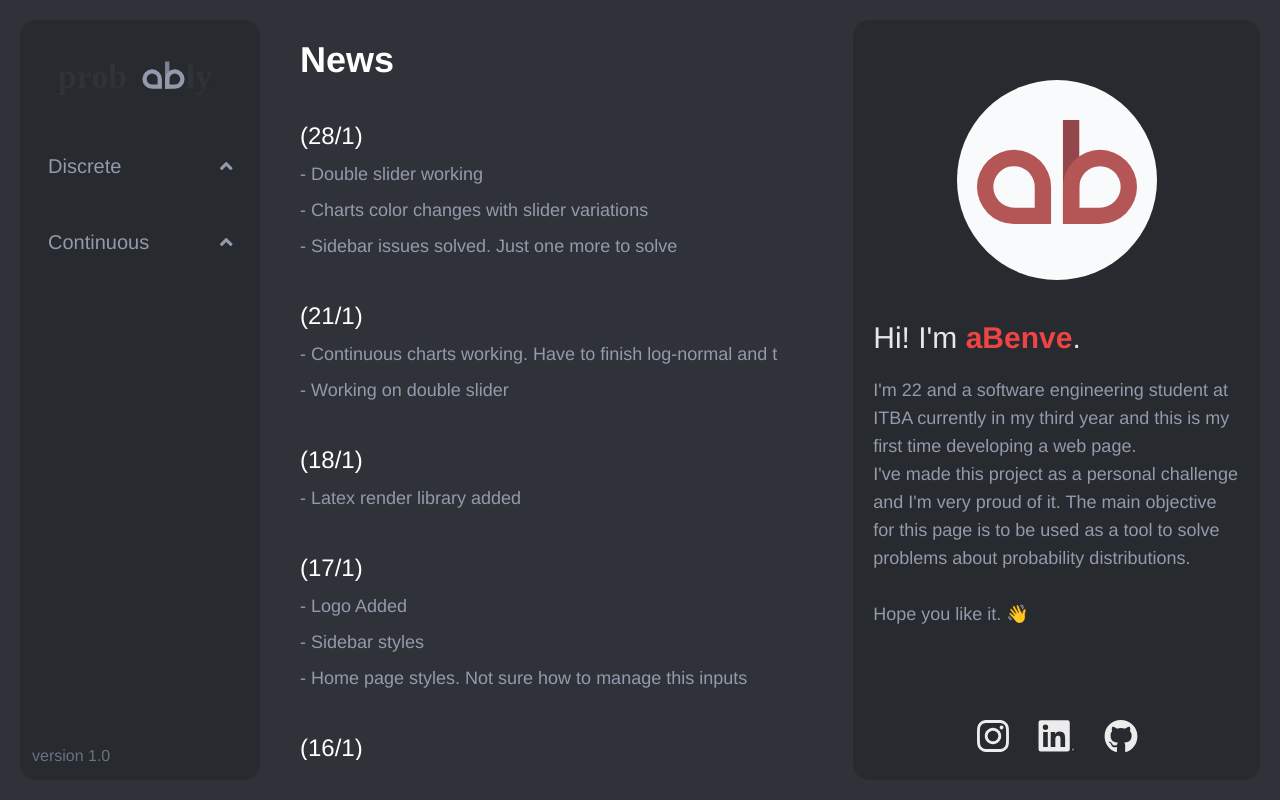
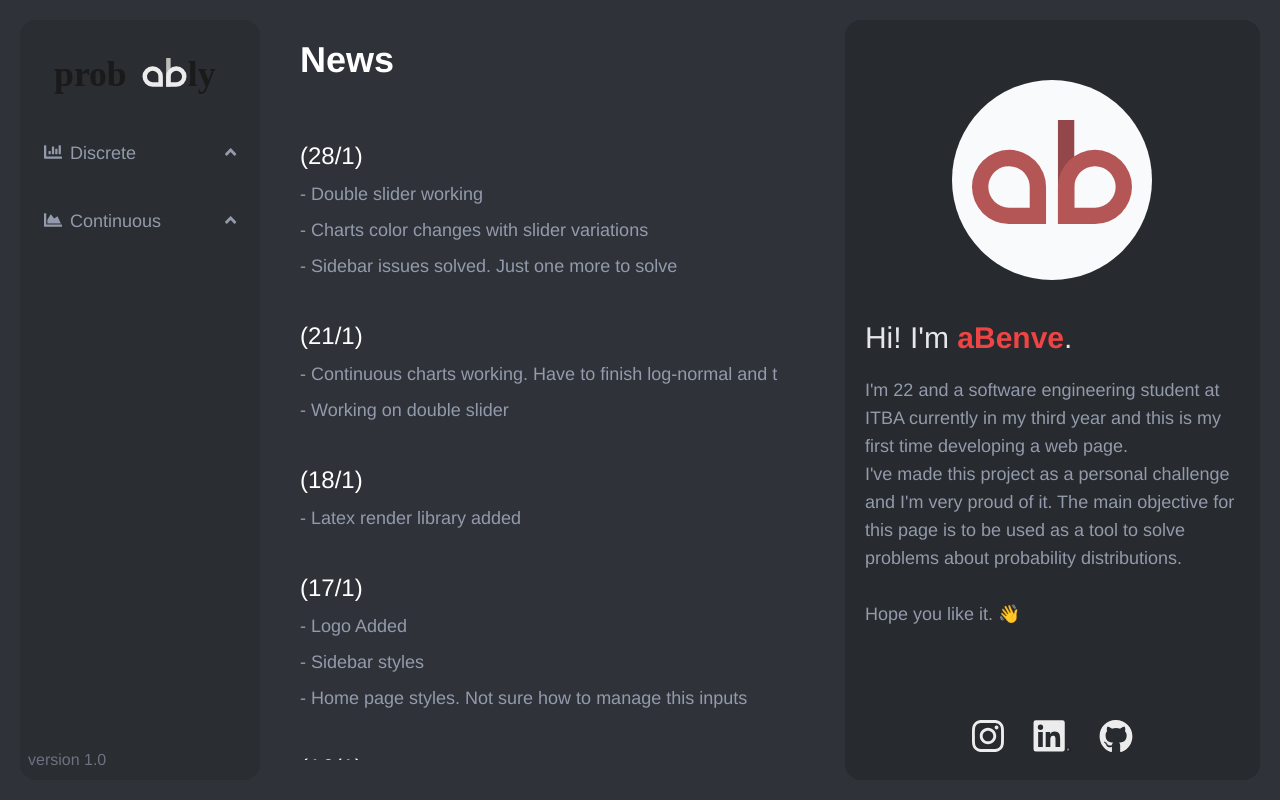
Before and after one commit to aBenve/probably, a Vue app: page / in a window 1280 px wide. Built offline with nearby package versions, Linux system fonts and the light colour scheme; what mathjax-vue3 would draw is missing.

Commit message:
Logo updated. Fixed sidebar issues and styles. Fixed little styling issue in the HomePage. Added the info for mean, variance and sd to the distributions.

```diff
--- a/src/App.vue
+++ b/src/App.vue
@@ -16,7 +16,7 @@ export default {
 
 :root{
   --gray-bg:#2f3339;
-  --black-principal:#272a2e;
+  --black-principal: #2a2d31;
   --black-darker:#252525;
   --text-gray:#939AAB;
   --my-ab-color:#b55656;
--- a/src/FAicons.js
+++ b/src/FAicons.js
@@ -1,4 +1,4 @@
-import { faUser, faBars, faTimes, faPlus, faMinus, faAngleDown, faAngleUp} from '@fortawesome/free-solid-svg-icons'
+import { faUser, faBars, faTimes, faPlus, faMinus, faAngleDown, faAngleUp, faChartArea, faChartBar} from '@fortawesome/free-solid-svg-icons'
 
 const icons = {
     faUser,
@@ -7,7 +7,9 @@ const icons = {
     faPlus,
     faMinus,
     faAngleDown,
-    faAngleUp
+    faAngleUp,
+    faChartArea,
+    faChartBar
 }
 
 export default icons;
--- a/src/components/DataArea.vue
+++ b/src/components/DataArea.vue
@@ -5,17 +5,37 @@
         {{ distribution.description.directions}}
       </div>
 
-      <div>
-        <div class="text-lg subtitle">
-          Density function
+      <div class="flex-col flex ">
+        <div class="flex-col text-lg">
+          <div class=" subtitle">
+            Density function
+          </div>
+          <math-jax class="equation transition duration-75 ease-out" :latex="distribution.description.equations[0].eq"/>
         </div>
-        <math-jax class="equation transition duration-75 ease-out" :latex="distribution.description.equations[0].eq"/>
 
-        <div v-if="distribution.type === 'Continuous'">
-          <div class="text-lg subtitle">
+        <div class="flex-col text-lg" v-if="distribution.type === 'Continuous'">
+          <div class=" subtitle">
             Probability distribution function
           </div>
           <math-jax class="equation transition duration-75 ease-out" :latex="distribution.description.equations[1].eq"/>
+        </div>
+        <div class="text-lg flex flex-col ">
+          <div class=" subtitle">
+            Mean
+          </div>
+          <math-jax class="equation transition duration-75 ease-out" :latex="distribution.description.equations[distribution.description.equations.length-3].eq"/>
+        </div>
+        <div class="text-lg flex flex-col">
+          <div class=" subtitle">
+            Variance
+          </div>
+          <math-jax class="equation transition duration-75 ease-out" :latex="distribution.description.equations[distribution.description.equations.length-2].eq"/>
+        </div>
+        <div class="text-lg flex flex-col">
+          <div class="subtitle">
+            SD
+          </div>
+          <math-jax class="equation transition duration-75 ease-out" :latex="distribution.description.equations[distribution.description.equations.length-1].eq"/>
         </div>
       </div>
     </div>
@@ -37,10 +57,11 @@ export default {
 <style scoped>
 
 .equation:hover{
-  color: var(--accent-color)
+  color: var(--lightest-gray)
 }
 .subtitle{
   color: var(--accent-color);
-  margin: 1rem 0
+  margin: 1rem 0;
+  display: flex;
 }
 </style>
--- a/src/components/Graph.vue
+++ b/src/components/Graph.vue
@@ -220,6 +220,6 @@ export default {
 }
 
 .graph{
-  background-color: #272A2E;
+  background-color: var(--black-principal);
 }
 </style>
--- a/src/components/MenuIcon.vue
+++ b/src/components/MenuIcon.vue
@@ -1,47 +1,24 @@
 <template>
-  <div  class="rounded-full flex hover:bg-gray-700 transition duration-75 ease-in  text-white text-xl mb-5"
+    <div  class="rounded-full flex hover:bg-gray-700 transition duration-75 ease-in  text-white text-xl mb-5 cursor-pointer"
           @click="openSideBar"
     >
       <fa icon="bars" :class="isSidebarOn ? 'opacity-0' : ''"/>
     </div>
     <transition name="slide">
-
-      <div  v-if="isSidebarOn" class=" z-10 absolute mobile-sidebar rounded-2xl left-5 top-5  overflow-x-hidden" >
-
-        <div class="flex flex-col justify-between h-full p-5">
-          <div class="flex flex-col">
-            <div class="flex justify-between flex-row  mb-10">
-              <router-link to="/">
-                <img  src="../assets/probABly-white.svg" alt="probab" height="10" width="120"/>
-              </router-link>
-              <div class="rounded-full flex hover:text-gray-500 transition duration-75 ease-in p-2 text-white text-xl">
-                <fa icon="times" @click="closeSidebar" />
-              </div>
-            </div>
-
-            <myDropdown name="Discrete"/>
-            <myDropdown name="Continuous"/>
-
-          </div>
-          <div class="text-lg text-gray-500">
-            version 1.0
-          </div>
-        </div>
-
+        <div v-if="isSidebarOn" class="z-20 absolute mobile-sidebar top-0 left-0  h-full" >
+          <sidebar @dropDown-option-clicked="closeSidebar"/>
         </div>
     </transition>
     <transition name="fade">
-    <div v-if="isSidebarOn" class="absolute top-0 left-0 opacity-20 w-full h-full" @click="closeSidebar" :style="{backgroundColor:'black'}" >
-
-    </div>
+      <div v-if="isSidebarOn" class=" z-10 absolute top-0 left-0 opacity-40 w-full h-full" @click="closeSidebar" :style="{backgroundColor:'black'}" ></div>
     </transition>
 </template>
 <script>
-import myDropdown from "./myDropdown";
+import Sidebar from "./sidebar/Sidebar";
 
 export default {
   name: 'MenuIcon',
-  components:{myDropdown},
+  components:{Sidebar},
   data: () => ({
     isSidebarOn: false,
 
@@ -88,9 +65,9 @@ export default {
 }
 
 .mobile-sidebar{
-  width: 15rem;
-  height: 40rem;
-  background-color: #272A2E;
+
+  background-color: var(--black-principal);
+
   -webkit-box-shadow: -2px -4px 50px 6px rgba(0,0,0,0.73);
   box-shadow: 25px 25px 50px 1px rgba(0,0,0,0.3);
 }
--- a/src/components/myDropdown.vue
+++ b/src/components/myDropdown.vue
@@ -1,8 +1,15 @@
 <template>
-  <button @click="toggle = !toggle" class="mt-4">
-    <div :class="toggle ? 'active':''" class=" mb-4 drop-options rounded-2xl p-2 px-4 text-xl font-medium transition duration-75 ease-in">
+  <button @click="toggle = !toggle" :class="toggle? 'active rounded-2xl' : ''">
+    <div :class="toggle ? 'dropdown-active':'drop-options'" class=" mb-4  rounded-2xl p-2 px-4 text-lg font-medium transition duration-75 ease-in">
       <div class="flex flex-row justify-between items-center">
-        {{name}}
+
+        <div class="flex-row ">
+          <fa :icon="mainIcon" class="mr-2"/>
+          <span>
+            {{name}}
+          </span>
+        </div>
+
         <transition name="rotate-arrow">
           <div>
             <fa :icon="toggle ? 'angle-down' : 'angle-up' " class=""/>
@@ -12,8 +19,8 @@
     </div>
     <transition name="slideBottom">
       <div  v-if="toggle" >
-        <div class="mb-2 drop-options-menu rounded-2xl  font-medium transition duration-75 ease-in" v-for="option in menu" :key="option">
-          <router-link  class="flex align-middle justify-center" :to="option.name">
+        <div class="mb-2 drop-options-menu rounded-2xl text-sm  font-medium transition duration-75 ease-in mx-2" v-for="option in menu" :key="option">
+          <router-link  class="flex align-middle justify-center" :to="option.name" @click="this.$emit('dropDown-option-clicked')">
             <div class="w-full h-full p-2">
               {{ option.name }}
             </div>
@@ -32,7 +39,12 @@ export default {
       name: {
         type: String,
         require: true,
+      },
+      mainIcon:{
+        type:String,
+        require: false
       }
+
   },
   data:() => ({
     toggle: false,
@@ -46,15 +58,18 @@ export default {
 </script>
 <style scoped>
 .active{
-  color: white;
-  font-weight: 600;
+  background: rgba(60, 60, 60, 0.3);
 }
+.dropdown-active{
+  font-weight: 700;
+  color: var(--lightest-gray);
+}
+
 .drop-options-menu:hover{
   background-color:rgba(47,51,57, 0.7);
 }
 .drop-options-menu{
   color:var(--text-gray);
-
 }
 .drop-options{
   color:var(--text-gray);
--- a/src/components/sidebar/Sidebar.vue
+++ b/src/components/sidebar/Sidebar.vue
@@ -1,21 +1,19 @@
 <template>
-      <div class="rounded-2xl left-5 top-5 overflow-x-hidden w-full">
-        <div class="flex flex-col justify-between h-full p-1 blur-effect-on-top">
+      <div class="rounded-2xl overflow-x-hidden sidebar flex flex-col justify-between h-full p-2">
         <div class="flex flex-col align-center">
           <div class="flex flex-row justify-center p-4">
             <router-link to="/">
               <div >
-                  <img class="zoom " src="../../assets/probABly-white.svg" alt="probab" height="10" width="200"/>
+                <img class="zoom " src="../../assets/probABly-white.svg" alt="probab" height="10" width="200" />
               </div>
             </router-link>
           </div>
-            <my-dropdown name="Discrete"/>
-            <my-dropdown name="Continuous"/>
+          <my-dropdown class="my-1" name="Discrete" mainIcon="chart-bar" @dropDown-option-clicked="this.$emit('dropDown-option-clicked')"/>
+          <my-dropdown class="my-1" name="Continuous" mainIcon="chart-area" @dropDown-option-clicked="this.$emit('dropDown-option-clicked')"/>
 
         </div>
         <div class="text-gray-500">
           version 1.0
-          </div>
         </div>
       </div>
 </template>
@@ -32,7 +30,10 @@ export default {
 </script>
 
 <style scoped>
-
+.sidebar{
+  background-color:var(--black-principal);
+  width: 15rem;
+}
 .zoom {
   transition: transform .2s; /* Animation */
   margin: 0 auto;
--- a/src/components/sidebar/SidebarPanel.vue
+++ b/src/components/sidebar/SidebarPanel.vue
@@ -1,9 +1,9 @@
 <template>
   <div class="mr-5 flex">
-    <div class="flex-row lg:hidden z-10 ">
+    <div class="flex-row lg:hidden ">
       <MenuIcon />
     </div>
-    <div class=" rounded-2xl p-2 sidebar hidden lg:flex text-white sidebar ">
+    <div class=" lg:flex hidden">
       <Sidebar/>
     </div>
   </div>
@@ -21,8 +21,5 @@ export default {
 </script>
 
 <style scoped>
-.sidebar{
-  width: 15rem;
-  background-color:var(--black-principal);
-}
+
 </style>
--- a/src/components/sliderTest.vue
+++ b/src/components/sliderTest.vue
@@ -21,17 +21,21 @@ export default {
 }
 </script>
 
-<style  src="@vueform/slider/themes/default.css">
+<style  >
 :root{
   --slider-connect-bg: #a594fe;
   --slider-bg: #252525;
-  --slider-height: 20px;
+  --slider-height: 19px;
   --slider-handle-width: 20px;
   --slider-handle-height: 20px;
-  --slider-handle-bg: radial-gradient(circle, rgba(0,0,0,1) 40%, rgba(165,148,254,1) 60%);
+  --slider-handle-bg: radial-gradient(circle, rgba(0,0,0,1) 50%, rgba(165,148,254,1) 60%);
   --slider-tooltip-bg: #a594fe;
 
   --slider-handle-ring-width: 3px;
   --slider-handle-ring-color: #a594fe30;
 }
 </style>
+
+<style src="@vueform/slider/themes/default.css">
+
+</style>
--- a/src/views/Home.vue
+++ b/src/views/Home.vue
@@ -1,7 +1,7 @@
 <template>
-  <div class="w-full flex flex-col lg:flex-row pr-5">
-    <div class="rounded-2xl p-0 lg:p-5 mb-5 lg:mb-0 lg:mr-5 lg:w-11/12 text-2xl flex flex-col" >
-      <div class="md:text-4xl text-xl text-white font-bold">
+  <div class="w-full flex flex-col lg:flex-row p-0 sm:pr-5 ">
+    <div class="rounded-2xl p-0 lg:p-5 mb-5 lg:mb-0  lg:w-11/12 text-2xl flex flex-col" >
+      <div class="md:text-4xl text-xl text-white font-bold mb-5">
         News
       </div>
       <div class=" overflow-y-auto">
--- a/src/views/MainLayout.vue
+++ b/src/views/MainLayout.vue
@@ -1,6 +1,6 @@
 <template>
-  <div class="bg flex-row lg:flex h-screen w-screen p-5 md:pr-0 sm:pr-0 justify-between overflow-y-auto md:overflow-hidden">
-    <SidebarPanel/>
+  <div class="bg  flex-row lg:flex h-screen w-screen p-5 md:pr-0 sm:pr-0 justify-between overflow-y-auto md:overflow-hidden">
+    <SidebarPanel />
     <div class="w-full h-full flex flex-col lg:flex-row md:overflow-y-auto">
       <router-view v-slot="{Component}" >
         <transition name="fade" mode="out-in">
--- a/src/views/WorkingOption.vue
+++ b/src/views/WorkingOption.vue
@@ -1,6 +1,6 @@
 <template>
   <div class="w-full flex flex-col xl:flex-row p-0 sm:pr-5">
-    <div class="flex flex-col p-0 lg:p-5 mb-5 lg:mb-0 lg:mr-5 xl:w-4/6 lg:w-full">
+    <div class="flex flex-col p-0 lg:p-5 lg:pl-0 mb-5 lg:mb-0 lg:mr-5 xl:w-4/6 lg:w-full">
       <InputArea :distribution="distribution" @value-changed="this.updateInputs"/>
       <DataArea v-if="windowSize" :distribution="distribution" :style='accentColor'/>
     </div>
```
Also changed, not shown: src/assets/probABly-white.svg. Lines whose indentation alone changed are shown as unchanged.
